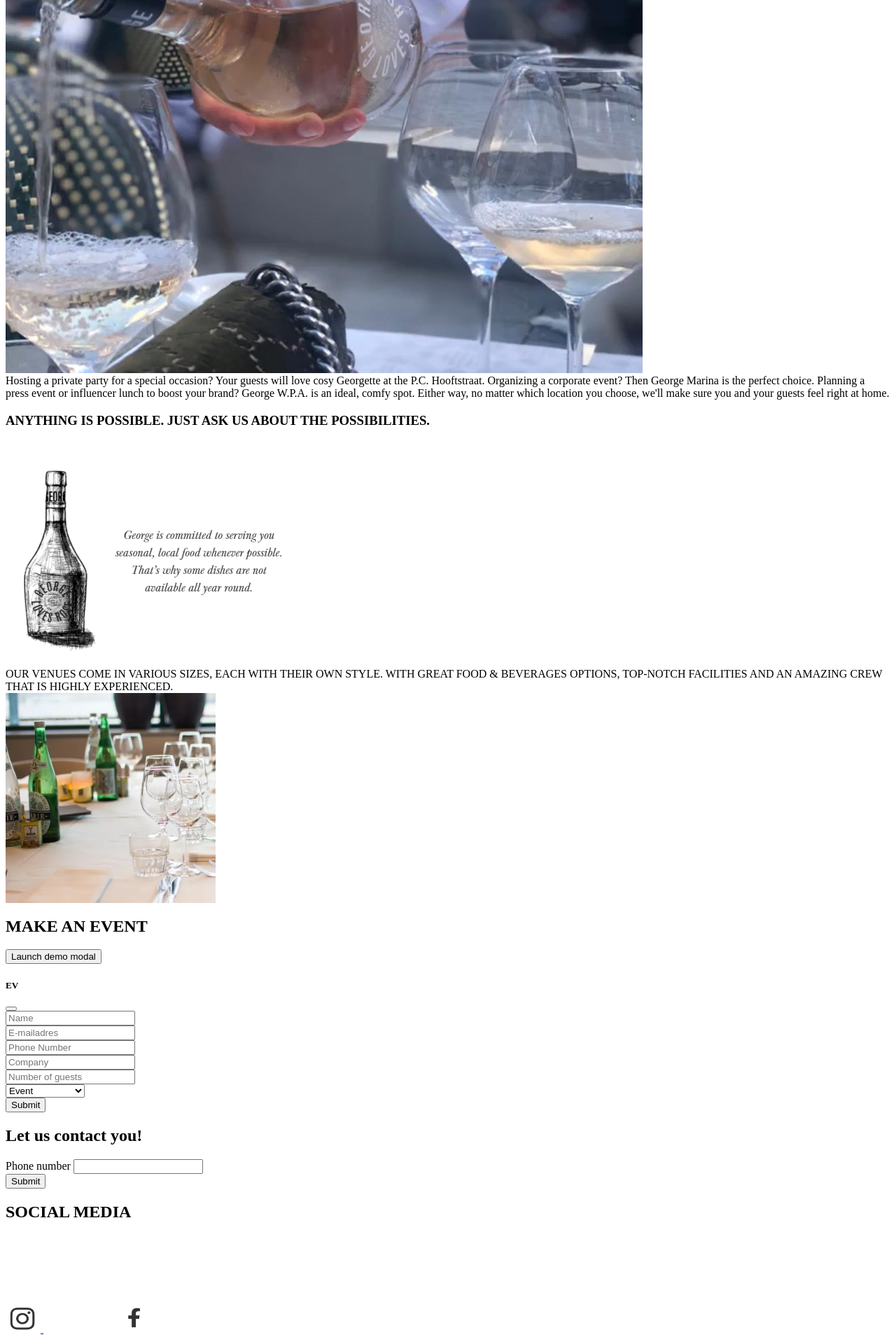
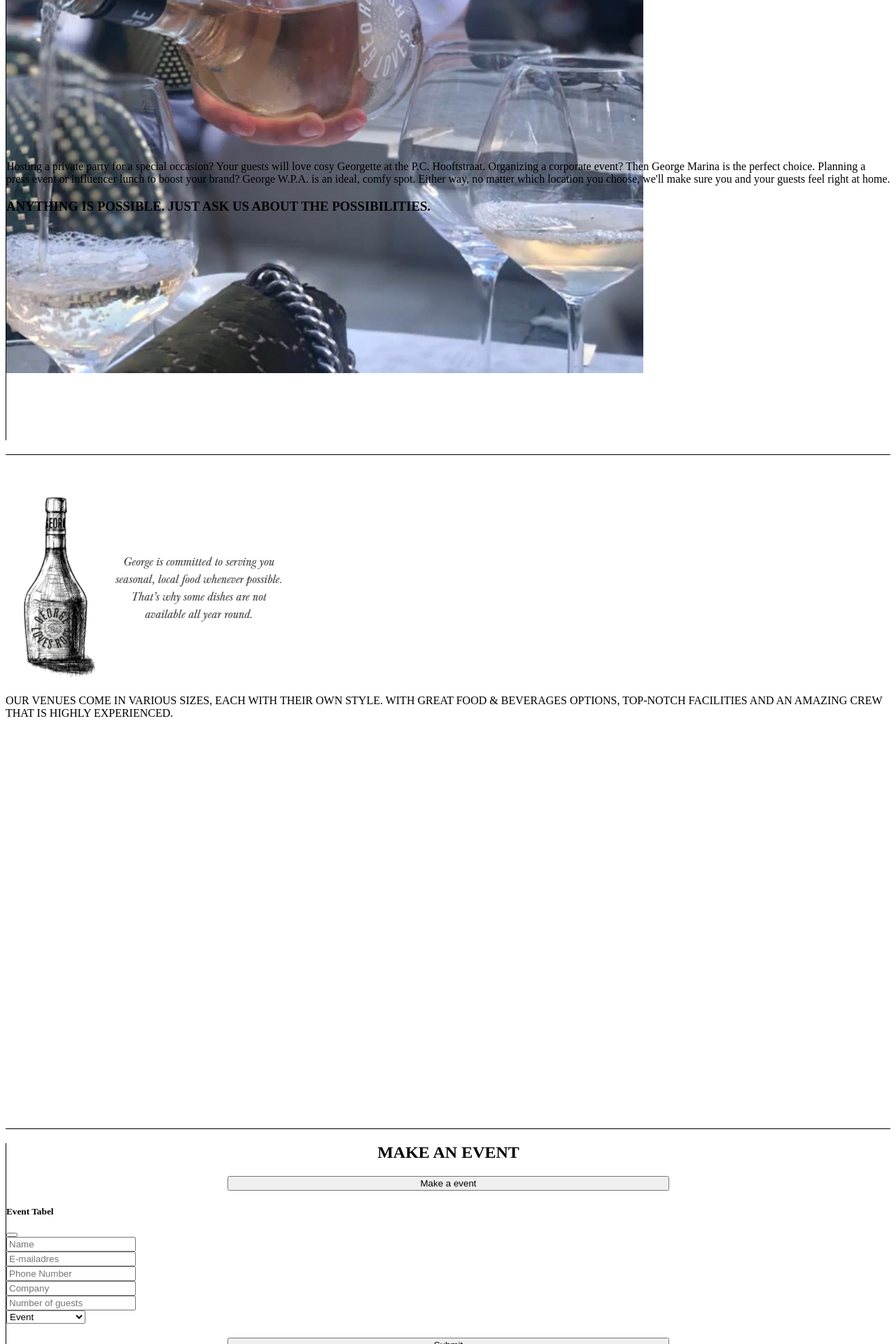
Before and after one commit to maricalexei/George_Zeist, a PHP site: page /bookpage.php in a window 1280 px wide. Shown: the part 320-2240 px from the top of the page at 70% size. Run offline with PHP 8.4, Linux system fonts and the light colour scheme.

Commit message:
Type: Addition. Change: Added the pictures. And a event table Reason: was needed.

```diff
--- a/bookpage.php
+++ b/bookpage.php
@@ -3,6 +3,50 @@
 <head>
 
     <style>
+        .vl {
+            border-left: 1px solid black;
+            height: 400px;
+        }
+
+        .vl0 {
+            border-left: 0px solid black;
+            height: 300px;
+        }
+
+        .hl {
+            padding-top: 20px;
+            border-bottom: 1px solid black;
+            margin-bottom: 20px;
+        }
+
+        .hl0 {
+            padding-top: 20px;
+            border-bottom: 0px solid black;
+            margin-bottom: 20px;
+        }
+
+        .pdt {
+            padding-top: 100px;
+        }
+
+        .TextC {
+            text-align: center;
+        }
+
+        .Bcenter {
+            margin-top: 20px;
+            display: block;
+            margin-left: auto;
+            margin-right: auto;
+            width: 50%;
+        }
+        #insta {
+	                text-decoration: none;
+        }
+        #facebook {
+	                text-decoration: none;
+
+}
 
 
     </style>
@@ -64,7 +108,7 @@
                 </div>
                 <div class="col-xl-4 vl0">
                 <div class="card border-0">
-                <img class="card-img-top" src="img/TableD.PNG" alt="Card image cap" width="300px" height="300px">
+                <img class="card-img-top" src="img/TableD.PNG" alt="Card image cap" width="00px" height="300px">
                 </div>
                 </div>
             </div>
@@ -78,7 +122,7 @@
                     <!-- Button trigger modal -->
                     <button type="button" class="btn btn-outline-dark Bcenter" data-bs-toggle="modal"
                         data-bs-target="#exampleModal">
-                        Launch demo modal
+                        Make a event
                     </button>
 
                     <!-- Modal -->
@@ -87,7 +131,7 @@
                         <div class="modal-dialog">
                             <div class="modal-content">
                                 <div class="modal-header">
-                                    <h5 class="modal-title" id="exampleModalLabel">EV</h5>
+                                    <h5 class="modal-title" id="exampleModalLabel">Event Tabel</h5>
                                     <button type="button" class="btn-close" data-bs-dismiss="modal"
                                         aria-label="Close"></button>
                                 </div>
@@ -156,7 +200,7 @@
                         <img src="img/InstagramD.PNG" alt="InstgramD" width="50" height="40" style="margin-top: 100px;">
                     </a>
                     <a id="facebook" href="https://www.facebook.com/pages/category/Restaurant/George-Amsterdam">
-                        <img src="img/facebookd.png" alt="FacebookD" width="45" height="40" style="margin-top: 100px; margin-left: 110px;">
+                        <img src="img/facebookd.png" alt="FacebookD" width="45" height="40" style="margin-top: 100px; margin-left: 170px;">
                     </a>
                 </div>
                 <div class="col-xl-5 vl">
```
